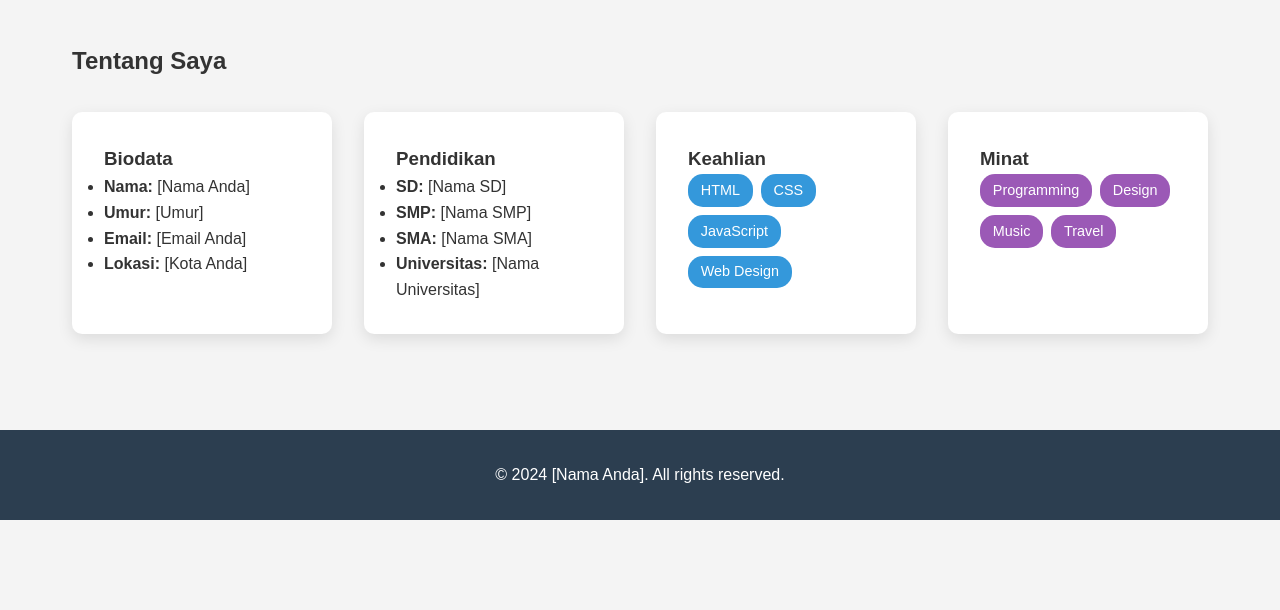
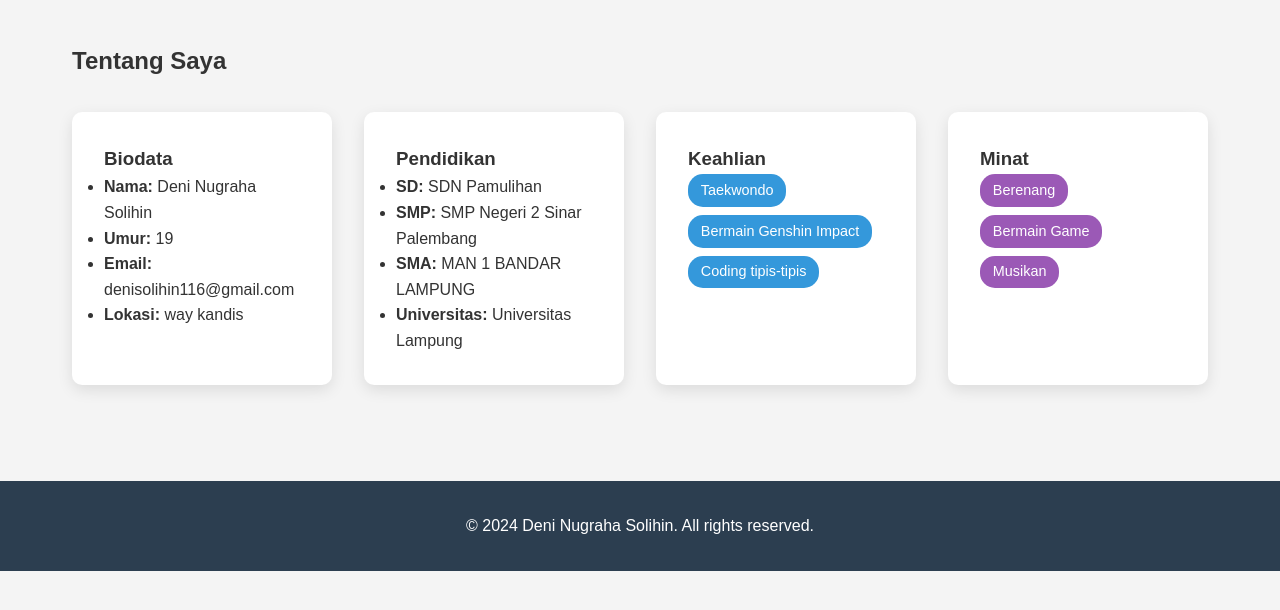
Before and after one commit to DeniSolihin/webprofile-deni, a plain HTML site: page about.html in a window 1280 px wide. Shown: the part 70-680 px from the top of the page. Drawn offline with Linux system fonts and the light colour scheme.

Commit message:
Update about.html

```diff
--- a/about.html
+++ b/about.html
@@ -31,40 +31,38 @@
                 <div class="about-card">
                     <h3>Biodata</h3>
                     <ul>
-                        <li><strong>Nama:</strong> [Nama Anda]</li>
-                        <li><strong>Umur:</strong> [Umur]</li>
-                        <li><strong>Email:</strong> [Email Anda]</li>
-                        <li><strong>Lokasi:</strong> [Kota Anda]</li>
+                        <li><strong>Nama:</strong> Deni Nugraha Solihin</li>
+                        <li><strong>Umur:</strong> 19</li>
+                        <li><strong>Email:</strong> denisolihin116@gmail.com</li>
+                        <li><strong>Lokasi:</strong> way kandis</li>
                     </ul>
                 </div>
 
                 <div class="about-card">
                     <h3>Pendidikan</h3>
                     <ul>
-                        <li><strong>SD:</strong> [Nama SD]</li>
-                        <li><strong>SMP:</strong> [Nama SMP]</li>
-                        <li><strong>SMA:</strong> [Nama SMA]</li>
-                        <li><strong>Universitas:</strong> [Nama Universitas]</li>
+                        <li><strong>SD:</strong> SDN Pamulihan</li>
+                        <li><strong>SMP:</strong> SMP Negeri 2 Sinar Palembang</li>
+                        <li><strong>SMA:</strong> MAN 1 BANDAR LAMPUNG</li>
+                        <li><strong>Universitas:</strong> Universitas Lampung</li>
                     </ul>
                 </div>
 
                 <div class="about-card">
                     <h3>Keahlian</h3>
                     <div class="skills">
-                        <span class="skill-tag">HTML</span>
-                        <span class="skill-tag">CSS</span>
-                        <span class="skill-tag">JavaScript</span>
-                        <span class="skill-tag">Web Design</span>
+                        <span class="skill-tag">Taekwondo</span>
+                        <span class="skill-tag">Bermain Genshin Impact</span>
+                        <span class="skill-tag">Coding tipis-tipis</span>
                     </div>
                 </div>
 
                 <div class="about-card">
                     <h3>Minat</h3>
                     <div class="interests">
-                        <span class="interest-tag">Programming</span>
-                        <span class="interest-tag">Design</span>
-                        <span class="interest-tag">Music</span>
-                        <span class="interest-tag">Travel</span>
+                        <span class="interest-tag">Berenang</span>
+                        <span class="interest-tag">Bermain Game</span>
+                        <span class="interest-tag">Musikan</span>
                     </div>
                 </div>
             </div>
@@ -72,7 +70,7 @@
     </main>
 
     <footer>
-        <p>&copy; 2024 [Nama Anda]. All rights reserved.</p>
+        <p>&copy; 2024 Deni Nugraha Solihin. All rights reserved.</p>
     </footer>
 
     <script src="script.js"></script>
```
